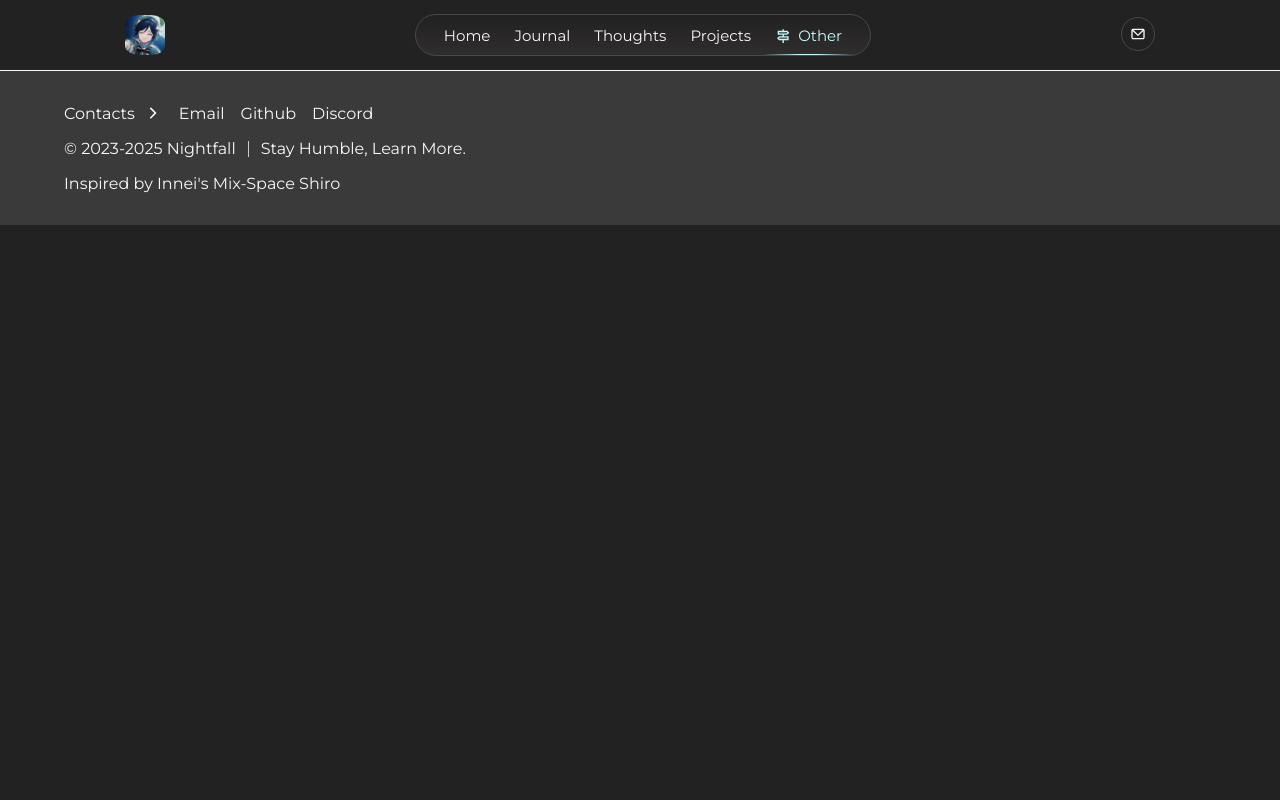
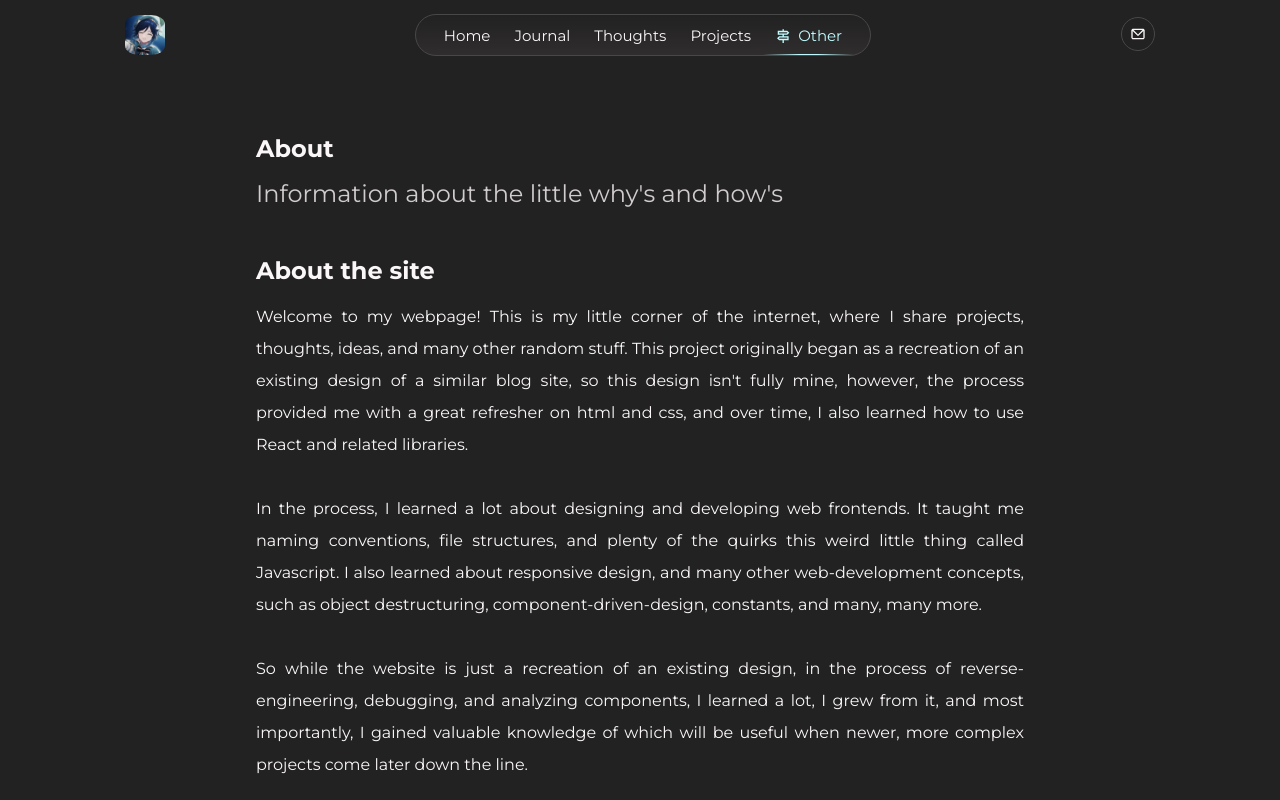
Before and after one commit to Nightfall3594/nightfall-is-a-dev, a React (Vite) app: page /other in a window 1280 px wide. Shown: the top 800 px of the page. Built offline with nearby package versions, Linux system fonts and the light colour scheme.

Commit message:
feat(others-page): add page content and markup

```diff
--- a/src/App.jsx
+++ b/src/App.jsx
@@ -9,6 +9,7 @@ import Articles from "./components/pages/articles/articles.jsx";
 import ArticlePost from "./components/pages/articles/article-post/article-post.jsx";
 import Thoughts from "./components/pages/thoughts/thoughts.jsx";
 import Projects from "./components/pages/projects/projects.jsx";
+import Other from "./components/pages/other/other.jsx";
 
 import {Routes, Route, useLocation} from "react-router-dom";
 import {useEffect} from "react";
@@ -40,6 +41,7 @@ function App() {
             <Route path="/journal/:articleID" element={<ArticlePost/>} />
             <Route path="/projects" element={<Projects/>} />
             <Route path="/thoughts" element={<Thoughts/>} />
+            <Route path="/other" element={<Other/>} />
         </Routes>
 
         <Footer />
--- /dev/null
+++ b/src/components/pages/other/other.css
@@ -0,0 +1,34 @@
+
+.other {
+    min-width: 60%;
+    min-height: 100vh;
+    margin: 5% 20%;
+}
+
+.other-header__container {
+    margin-bottom: 3rem;
+}
+
+.other-header__title {
+    margin-bottom: 1rem;
+}
+
+.other-header__subtitle {
+    margin-bottom: 1rem;
+    font-size: 1.5rem;
+    color: var(--muted-text);
+    font-weight: normal;
+}
+
+.about__title {
+    margin-bottom: 1rem;
+}
+
+.about__content {
+    text-align: justify;
+    line-height: 2rem;
+}
+
+.about__content:first-line {
+    margin-left: 1rem;
+}
--- /dev/null
+++ b/src/components/pages/other/other.jsx
@@ -0,0 +1,46 @@
+import './other.css'
+
+export default function Other() {
+    return (
+        <section className="other">
+
+            <div className="other-header__container">
+                <h1 className="other-header__title">About</h1>
+                <h2 className="other-header__subtitle">Information about the little why's and how's</h2>
+            </div>
+
+            <h2 className="about__title">About the site</h2>
+
+            <p className={"about__content"}>
+                Welcome to my webpage! This is my little corner of the internet, where I share projects, thoughts, ideas, and many other random stuff.
+
+                This project originally began as a recreation of an existing design of a similar blog site, so this design isn't fully mine,
+                however, the process provided me with a great refresher on html and css, and over time,
+                I also learned how to use React and related libraries. <br/><br/>
+
+                In the process, I learned a lot about designing and developing web frontends. It taught me naming conventions, file structures,
+                and plenty of the quirks this weird little thing called Javascript. I also learned about responsive design, and many other web-development concepts, such as object destructuring, component-driven-design, constants, and many, many more.
+                <br/><br/>
+
+                So while the website is just a recreation of an existing design, in the process of reverse-engineering, debugging,
+                and analyzing components, I learned a lot, I grew from it, and most importantly, I gained valuable knowledge of which will be useful when newer, more complex projects come later down the line.
+                <br/><br/>
+
+                So, what's going to happen to the website?
+                <br/><br/>
+
+                Personally, I think I'll hold on to it for a while longer. I'll maintain it, share my stories, write random things, and while it isn't anything quite substantial yet,
+                I'd like for this website to be my tiny little space in the internet, for a while. Where I will share my thoughts, my day-to-day stories, projects and journey towards growing and improving constantly as a software developer.
+                <br/><br/>
+
+                So, if you will chime in, read a little, and browse,
+                <br/><br/>
+
+                Welcome to my personal corner of the internet! <br/>
+                Enjoy your stay :)
+
+
+            </p>
+        </section>
+    )
+}
```
